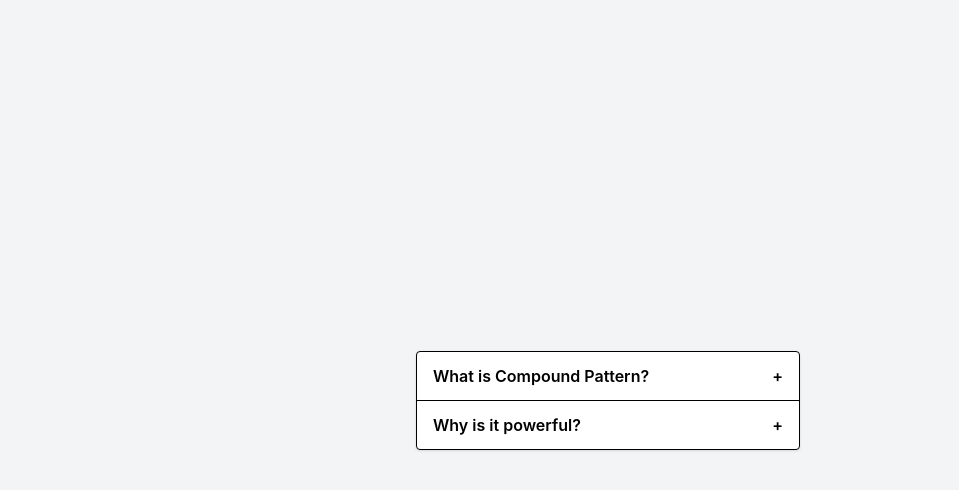
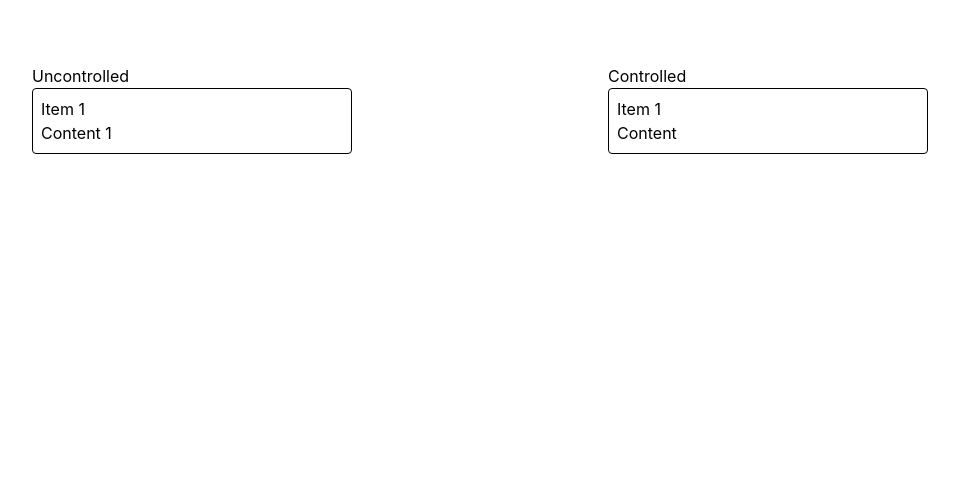
Before and after one commit to Nouralizadeh/Patterns, a React (Vite) app: page / in a window 1280 px wide. Shown: the top 490 px of the page, without its empty margins (32-991 px from the left). Built offline with nearby package versions, Linux system fonts and the light colour scheme.

Commit message:
Uncontroled controled pattern sample added

```diff
--- a/src/App.tsx
+++ b/src/App.tsx
@@ -3,17 +3,19 @@
 // import HOC from "./Paterns/Component Architecture/HOC";
 // import RenderProps from "./Paterns/Component Architecture/RenderProps";
 // import ProviderPattern from "./Paterns/Component Architecture/ProviderPattern";
-import CompoundComponnets from "./Paterns/Component Architecture/CompoundComponents";
+// import CompoundComponnets from "./Paterns/Component Architecture/CompoundComponents";
+import UnControlledDemo from "./Paterns/Component Architecture/Un-controlled";
 
 function App() {
   return (
     <>
-      {/* <Functional /> */}
-      {/* <ContainerPresenter/> */}
-      {/* <HOC /> */}
-      {/* <RenderProps /> */}
-      {/* <ProviderPattern /> */}
-      <CompoundComponnets />
+      {/* <Functional />
+      <ContainerPresenter />
+      <HOC />
+      <RenderProps />
+      <ProviderPattern />
+      <CompoundComponnets /> */}
+      <UnControlledDemo />
     </>
   );
 }
--- /dev/null
+++ b/src/Paterns/Component Architecture/Un-controlled.tsx
@@ -0,0 +1,86 @@
+import { useState, ReactNode } from "react";
+
+type AccordionRenderFn = (
+  openIndex: number | null,
+  setOpenIndex: (index: number | null) => void,
+) => ReactNode;
+
+type AccordionProps = {
+  value?: number | null;
+  defaultValue?: number | null;
+  onChange?: (value: number | null) => void;
+  children: AccordionRenderFn;
+};
+
+export function Accordion({
+  value,
+  defaultValue = null,
+  onChange,
+  children,
+}: AccordionProps) {
+  const isControlled = value !== undefined;
+
+  const [internalValue, setInternalValue] = useState<number | null>(
+    defaultValue,
+  );
+
+  const openIndex = isControlled ? value : internalValue;
+
+  const setOpenIndex = (index: number | null) => {
+    if (isControlled) {
+      onChange?.(index);
+    } else {
+      setInternalValue(index);
+    }
+  };
+
+  return (
+    <div className="border rounded w-80 p-2">
+      {children(openIndex, setOpenIndex)}
+    </div>
+  );
+}
+
+/* ------------------------------------------------------- */
+/* Demo */
+/* ------------------------------------------------------- */
+
+export default function Un_ControlledDemo() {
+  const [open, setOpen] = useState<number | null>(0);
+
+  return (
+    <div className="main-container">
+      {/* Uncontrolled */}
+      <div className="flex-1">
+        <span>Uncontrolled</span>
+        <Accordion defaultValue={0}>
+          {(openIndex, setOpenIndex) => (
+            <>
+              <button onClick={() => setOpenIndex(openIndex === 0 ? null : 0)}>
+                Item 1
+              </button>
+
+              {openIndex === 0 && <div>Content 1</div>}
+            </>
+          )}
+        </Accordion>
+      </div>
+
+      {/* Controlled */}
+      <div className="flex-1">
+        <span>Controlled</span>
+        <Accordion value={open} onChange={setOpen}>
+          {(openIndex, setOpenIndex) => (
+            <>
+              <button onClick={() => setOpenIndex(openIndex === 0 ? null : 0)}>
+                Item 1
+              </button>
+
+              {openIndex === 0 && <div>Content</div>}
+            </>
+          )}
+        </Accordion>
+      </div>
+    </div>
+  );
+}
--- a/src/globals.css
+++ b/src/globals.css
@@ -6,7 +6,7 @@
 }
 
 .main-container {
-  @apply items-center m-10 flex flex-col p-6;
+  @apply items-center m-10 flex justify-center p-6;
 }
 
 .borderd-container {
```
